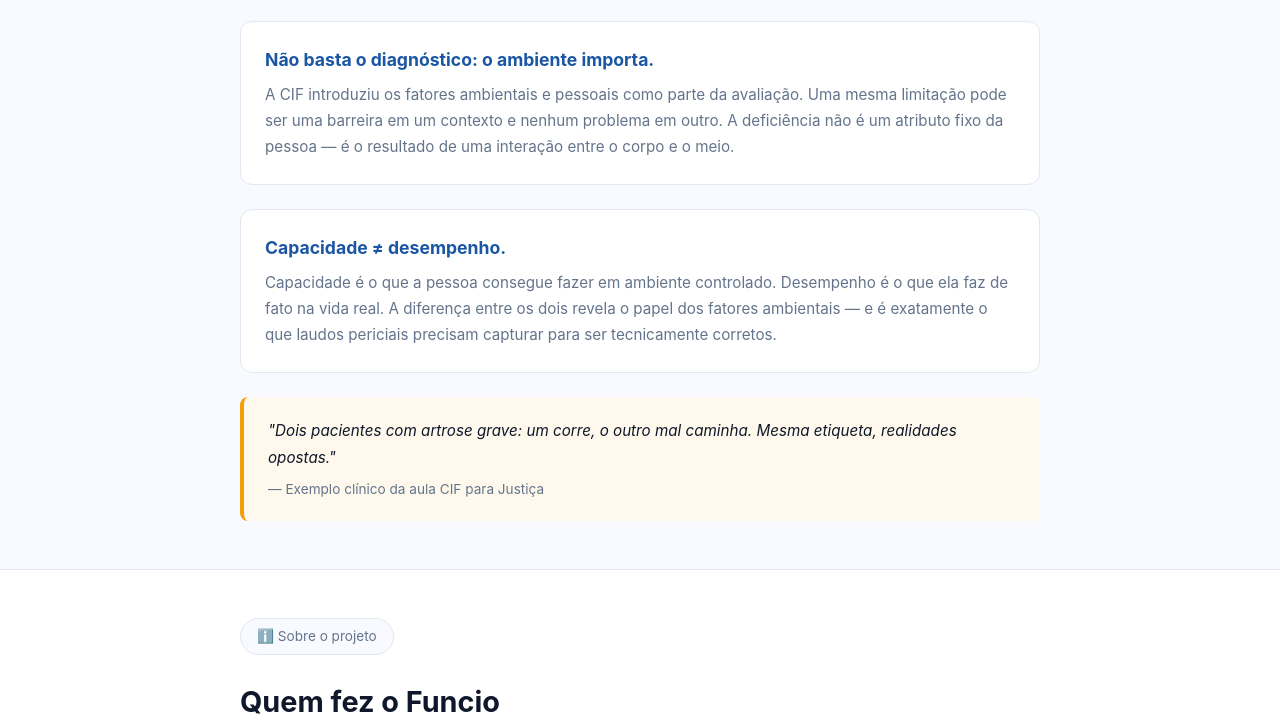
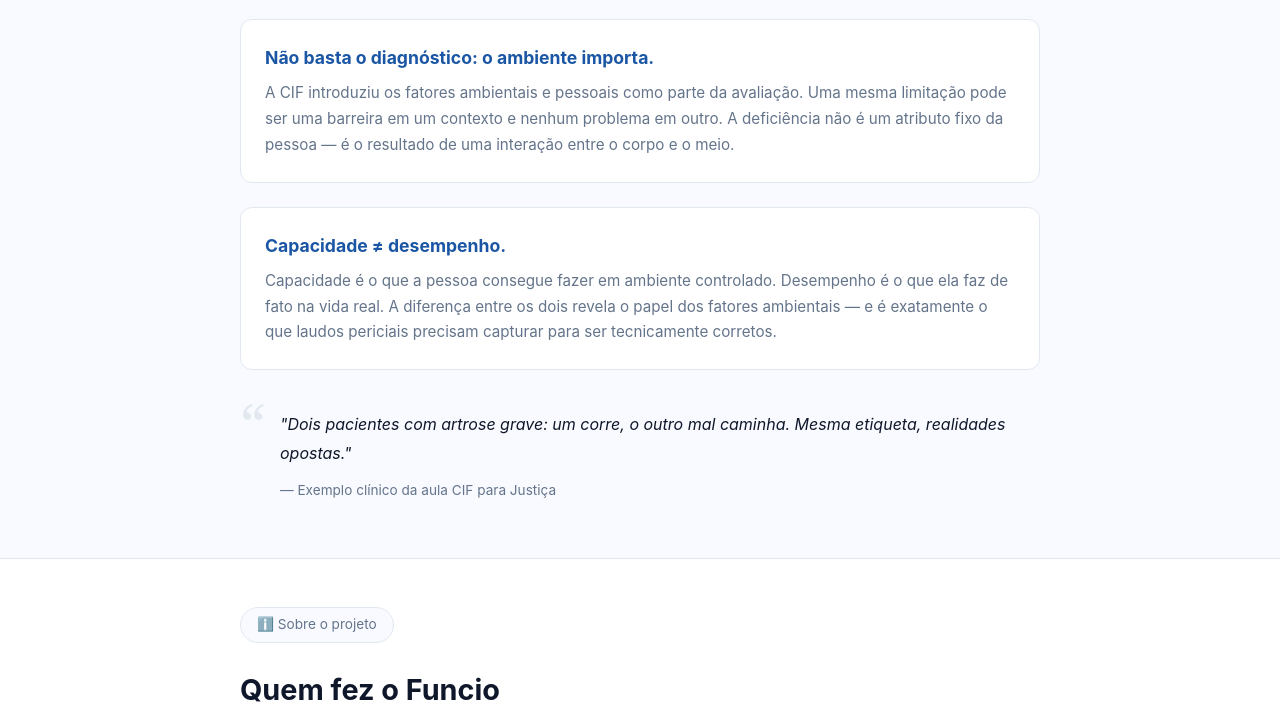
Before and after one commit to eugene-cyber-lab/funcio, a plain HTML site: page index.html in a window 1280 px wide. Shown: the part 4233-4954 px from the top of the page. Drawn offline with Linux system fonts and the light colour scheme.

Commit message:
design: remove bordas laterais coloridas dos blocos destaque e citação

```diff
--- a/index.html
+++ b/index.html
@@ -113,8 +113,8 @@
     .why-free-content { max-width: 800px; margin: 0 auto; }
     .why-free h2 { font-size: 1.8rem; margin-bottom: 1.5rem; }
     .why-free p { color: var(--text-muted); line-height: 1.8; margin-bottom: 1.5rem; font-size: 1rem; }
-    .highlight-box { background: white; border-left: 4px solid var(--primary); padding: 1.5rem; border-radius: 0.5rem; margin-top: 2rem; }
-    .highlight-box h3 { margin-bottom: 0.75rem; color: var(--primary); }
+    .highlight-box { background: white; border: 1px solid var(--border); padding: 1.5rem; border-radius: 0.75rem; margin-top: 2rem; }
+    .highlight-box h3 { margin-bottom: 0.75rem; color: var(--text-dark); font-size: 1rem; }
     .highlight-box p { margin: 0; color: var(--text-muted); }
 
     .lgpd { background: linear-gradient(135deg, #e0f2fe 0%, #dbeafe 100%); padding: 3rem 1.5rem; border-radius: 0.75rem; margin: 3rem auto; max-width: 800px; text-align: center; }
@@ -144,9 +144,10 @@
     .concept { background: white; border-radius: 0.75rem; padding: 1.5rem; border: 1px solid var(--border); }
     .concept h3 { font-size: 1.1rem; color: var(--primary); margin-bottom: 0.5rem; }
     .concept p { color: var(--text-muted); line-height: 1.7; font-size: 0.95rem; }
-    .concept-example { background: #fef9ec; border-left: 4px solid #f59e0b; padding: 1.25rem 1.5rem; border-radius: 0.5rem; margin-top: 1.5rem; }
-    .concept-example p { color: var(--text-dark); font-style: italic; line-height: 1.8; font-size: 0.95rem; margin: 0; }
-    .concept-example cite { display: block; margin-top: 0.5rem; font-style: normal; font-size: 0.85rem; color: var(--text-muted); }
+    .concept-example { position: relative; padding: 0.5rem 1rem 0.5rem 2.5rem; margin-top: 2rem; }
+    .concept-example::before { content: '\201C'; position: absolute; left: 0; top: -0.5rem; font-size: 3.5rem; color: var(--border); font-family: Georgia, 'Times New Roman', serif; line-height: 1; }
+    .concept-example p { color: var(--text-dark); font-style: italic; line-height: 1.8; font-size: 1rem; margin: 0; }
+    .concept-example cite { display: block; margin-top: 0.75rem; font-style: normal; font-size: 0.85rem; color: var(--text-muted); }
 
     footer { background: var(--dark); color: white; padding: 2rem 1.5rem; text-align: center; }
     .footer-content { max-width: 1200px; margin: 0 auto; }
```
